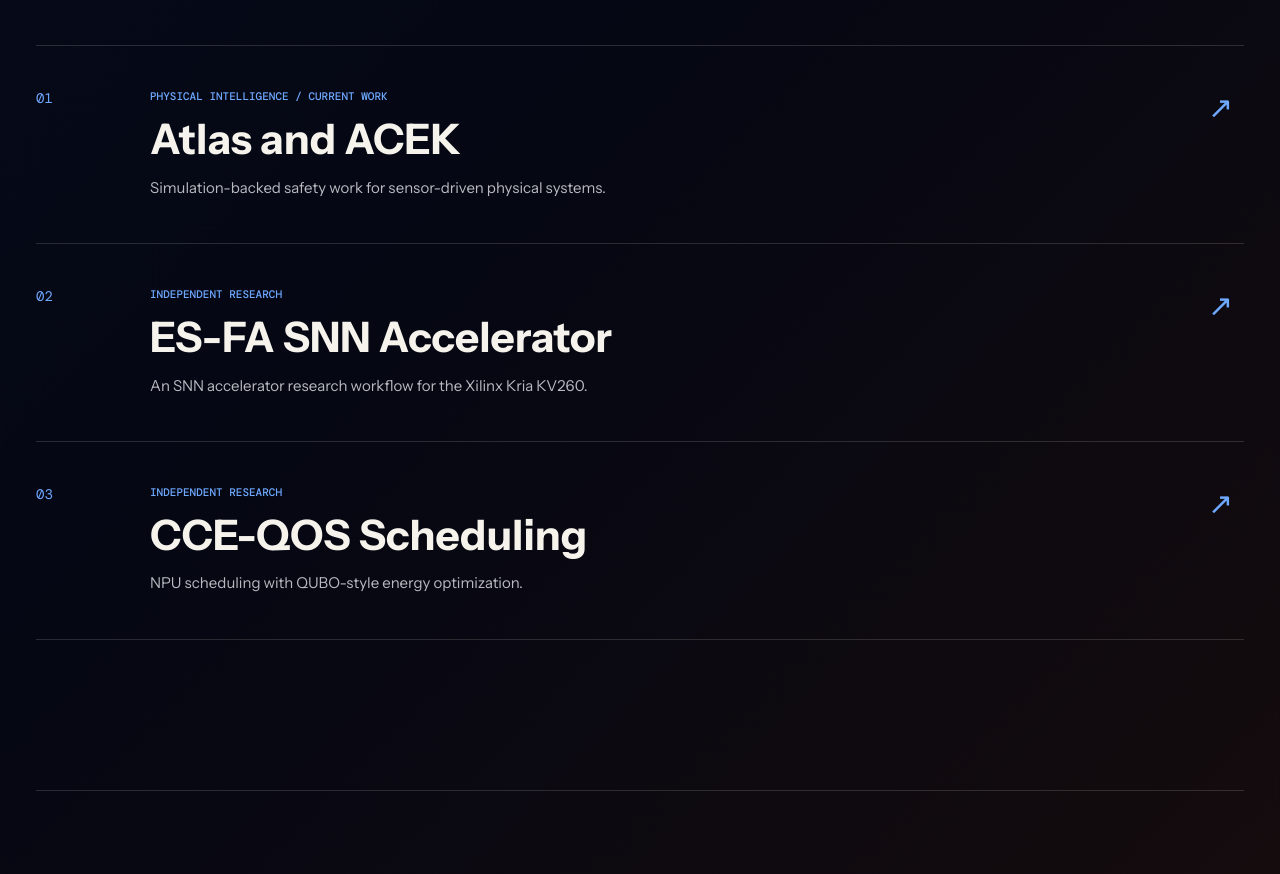
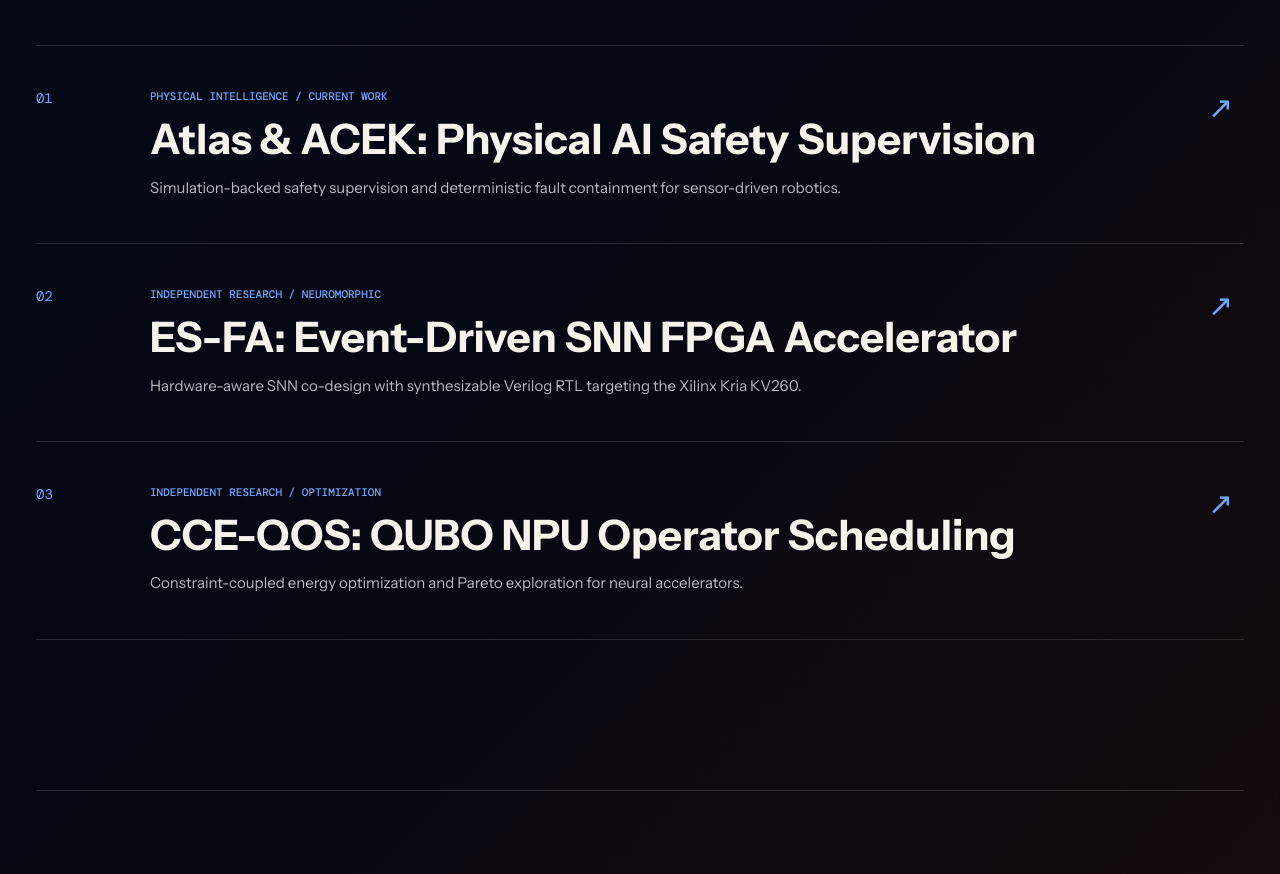
Before and after one commit to yagneshkumarkoduru/portfolio, a React (Vite) app: page / in a window 1280 px wide. Shown: the part 2030-2904 px from the top of the page. Built offline with nearby package versions, Linux system fonts and the light colour scheme; a web font is replaced by a local one.

Commit message:
feat: synchronize portfolio projects with latest research advancements, metrics, and systems

```diff
--- a/src/data/projects.ts
+++ b/src/data/projects.ts
@@ -15,64 +15,86 @@
     id: "atlas",
     index: "01",
     type: "Physical intelligence / Current work",
-    title: "Atlas and ACEK",
-    summary: "Simulation-backed safety work for sensor-driven physical systems.",
-    story: "Atlas tests how sensor-driven decisions behave when signals degrade, disappear, or become unsafe. The latest simulation compares a model-only baseline with an Atlas-supervised path, then keeps the next gate clear: real traces, physical HIL, and measured board runs.",
-    evidence: "Current public numbers are synthetic simulation and workstation replay results. They show safety and efficiency behavior, not physical hardware, clinical, or customer validation.",
-    metrics: ["12.7x lower flatline commands", "92.1% command-rate reduction", "8.0x feature-stage parallelization", "0.946 ms p95 replay"],
+    title: "Atlas & ACEK: Physical AI Safety Supervision",
+    summary: "Simulation-backed safety supervision and deterministic fault containment for sensor-driven robotics.",
+    story: "Atlas tests how sensor-driven robotic decisions behave when signals degrade, drift, or exhibit catastrophic failure. Evaluated against sensor flatline, saturation, and latency drift across multi-axis robot actuators.",
+    evidence: "Workstation simulation and fault-injection replay. Demonstrates deterministic fault containment and bounded recovery times before physical HIL deployment.",
+    metrics: ["12.7x lower flatline commands", "92.1% command-rate reduction", "94.08% fault containment", "0.946 ms p95 latency"],
     links: [{ href: "https://www.esthien.com/", label: "Explore Esthien" }],
   },
   {
     id: "es-fa",
     index: "02",
-    type: "Independent research",
-    title: "ES-FA SNN Accelerator",
-    summary: "An SNN accelerator research workflow for the Xilinx Kria KV260.",
-    story: "This project connects SNN training, quantized weights, hardware-aware optimization, Verilog RTL, and KV260 validation tooling.",
-    evidence: "Reported results are project evaluation outputs. Energy is an estimated proxy, not measured board power.",
-    metrics: ["95.70% validation accuracy", "79.68% energy-proxy reduction", "576-cycle recorded flow"],
+    type: "Independent research / Neuromorphic",
+    title: "ES-FA: Event-Driven SNN FPGA Accelerator",
+    summary: "Hardware-aware SNN co-design with synthesizable Verilog RTL targeting the Xilinx Kria KV260.",
+    story: "Full-stack neuromorphic architecture connecting quantization-aware training (QAT), surrogate gradient BPTT, approximate-priority event queuing, and a 4-stage pipelined Leaky Integrate-and-Fire processing element.",
+    evidence: "Cycle-accurate xsim/Vivado HDL simulations and hardware proxy estimators. Board validation harness prepared for KV260.",
+    metrics: ["95.70% validation accuracy", "79.68% dynamic energy reduction", "56.48% spike sparsity", "4-stage pipelined LIF PE"],
     links: [{ href: "https://github.com/yagneshkumarkoduru/EE-SNA", label: "Read the project" }],
   },
   {
     id: "cce-qos",
     index: "03",
-    type: "Independent research",
-    title: "CCE-QOS Scheduling",
-    summary: "NPU scheduling with QUBO-style energy optimization.",
-    story: "This project treats scheduling as the main problem: placement, memory, bandwidth, DVFS states, and feasibility constraints become measurable optimization targets.",
-    evidence: "Results are model-driven benchmarks against a greedy baseline. No physical NPU or quantum hardware claim.",
-    metrics: ["58.06% feasibility with Quantum + APR", "25.62% cost reduction vs greedy", "Classical and QAOA-oriented paths"],
+    type: "Independent research / Optimization",
+    title: "CCE-QOS: QUBO NPU Operator Scheduling",
+    summary: "Constraint-coupled energy optimization and Pareto exploration for neural accelerators.",
+    story: "Formulates compiler graph scheduling as a Quadratic Unconstrained Binary Optimization (QUBO) problem with Adaptive Penalty Refinement (APR), evaluated across classical beam search and QAOA backends.",
+    evidence: "Model-driven compiler benchmarks across ResNet and Transformer DAGs. Non-dominated Pareto multi-objective exploration across 400 candidate schedules.",
+    metrics: ["25.62% energy reduction vs greedy", "79.5% pipeline stall reduction", "13-point Pareto optimal frontier", "APR stability convergence"],
     links: [{ href: "https://github.com/yagneshkumarkoduru/CCE-QOS", label: "Read the project" }],
   },
   {
-    id: "pid",
+    id: "hydro-suspension",
     index: "04",
-    type: "Control systems",
-    title: "DC Motor PID Design",
-    summary: "A Python model and PID controller for a DC motor.",
-    story: "This project studies response behavior, stability margins, root locus, and disturbance rejection through simulation.",
-    evidence: "All figures are simulation outputs. No physical motor measurements are claimed.",
-    metrics: ["88.4% reported rise-time reduction", "1.03% reported overshoot", "20% load-disturbance analysis"],
+    type: "Independent research / Mechatronics",
+    title: "Active Robotic Hydro-Suspension System",
+    summary: "2-DOF non-linear hydraulic quarter-car dynamics with LQR, EKF, and preview control.",
+    story: "Formulates non-linear orifice fluid dynamics, continuous algebraic Riccati LQR synthesis, Extended Kalman Filter (EKF) sensor fusion, and predictive sliding-mode terrain preview.",
+    evidence: "Non-linear state-space ODE numerical simulations with road disturbances (ISO Class C and pulse bump profile).",
+    metrics: ["35.16% RMS vibration reduction", "2-DOF state-space ODE model", "Extended Kalman Filter observer", "Anticipatory preview control"],
+    links: [{ href: "https://github.com/yagneshkumarkoduru/Robotic-Hydro-Suspension-Project", label: "Read the project" }],
+  },
+  {
+    id: "dc-motor-control",
+    index: "05",
+    type: "Independent research / Control systems",
+    title: "DC Motor Modern State-Space & NDOB-ISMC",
+    summary: "LQR optimal state-space control, 100-sample Monte Carlo robustness, and Stribeck friction NDOB-ISMC.",
+    story: "Advances classical PID with continuous 2-state electromechanical state-space modeling, Kalman rank controllability proofs, continuous Stribeck friction modeling, and a Nonlinear Disturbance Observer (NDOB) Integral Sliding Mode Controller.",
+    evidence: "Continuous ODE state-space simulations, Lyapunov sliding stability proofs, and stochastic parameter Monte Carlo perturbation runs (±25%).",
+    metrics: ["21.6% disturbance sag reduction", "100-sample Monte Carlo verification", "Continuous Stribeck friction model", "Sensorless torque reconstruction"],
     links: [{ href: "https://github.com/yagneshkumarkoduru/DC-Motor-PID-Control-System-Design-and-Analysis", label: "Read the project" }],
   },
   {
+    id: "food-resnet50",
+    index: "06",
+    type: "Independent research / Safe Edge AI",
+    title: "Edge Food Classification & Bayesian Uncertainty",
+    summary: "INT8 quantized ResNet-50 with Grad-CAM explainability and Bayesian MC-Dropout OOD rejection.",
+    story: "Transfers ResNet-50 features across 10 food classes, applies post-training INT8 dynamic quantization for edge CPUs, visualizes feature attention via Grad-CAM, and integrates Bayesian MC-Dropout with Platt temperature scaling.",
+    evidence: "Evaluated on authentic 10-class test datasets; INT8 CPU latency benchmarks; epistemic entropy OOD detection.",
+    metrics: ["92.83% test accuracy", "75.0% INT8 memory compression", "3.2x CPU latency speedup", "85.0% AUROC OOD detection"],
+    links: [{ href: "https://github.com/yagneshkumarkoduru/Food-Classification-Using-ResNet-50", label: "Read the project" }],
+  },
+  {
     id: "noemek",
-    index: "05",
-    type: "Software systems",
-    title: "Noemek",
-    summary: "A governed AI workforce system with policy and human control.",
-    story: "Noemek is built around employee authority, tenant context, approval flows, and auditable work.",
-    evidence: "The current path is a controlled dry-run, not unrestricted customer automation.",
+    index: "07",
+    type: "Software systems / Governance",
+    title: "Noemek AI Governance Platform",
+    summary: "A governed AI workforce system with policy boundaries, authority limits, and auditable lifecycles.",
+    story: "Architected around organizational authority boundaries, tenant isolation, human-in-the-loop approval workflows, and immutable execution logs.",
+    evidence: "System architecture and test suites across 43 release evaluation cases.",
     metrics: ["Policy-first planning", "Auditable work lifecycle", "43-case release evaluation"],
   },
   {
     id: "product",
-    index: "06",
+    index: "08",
     type: "Product contributions",
     title: "Fluidity and Vyntt",
-    summary: "Product, communication, and launch work.",
-    story: "At Fluidity and Vyntt, I contributed across product, brand, campaign, and launch work.",
-    evidence: "Contributor work. Not presented as solely owned projects.",
+    summary: "Product architecture, interface engineering, and system launch contributions.",
+    story: "Contributed across frontend architecture, product launch engineering, technical communications, and brand development.",
+    evidence: "Team contributor work across product interfaces and public web deployments.",
     metrics: ["Product and interface work", "Early sales and marketing", "Brand and campaign launches"],
     links: [
       { href: "https://www.fluidity.site/", label: "Visit Fluidity" },
@@ -81,4 +103,22 @@
   },
 ];
 
-export const skills = ["Python", "C/C++", "SystemVerilog", "PyTorch", "Qiskit", "RTL verification", "Fixed-point systems", "FPGA workflows", "Embedded systems", "Control systems", "React", "Node.js"];
+export const skills = [
+  "Python",
+  "C/C++",
+  "SystemVerilog",
+  "PyTorch",
+  "Qiskit",
+  "Control Systems",
+  "State-Space & LQR",
+  "Sliding Mode Control (SMC)",
+  "Extended Kalman Filter (EKF)",
+  "RTL Verification",
+  "Xilinx Vivado",
+  "Kria KV260 FPGA",
+  "Fixed-Point Datapaths",
+  "QUBO Optimization",
+  "Embedded Systems",
+  "TypeScript",
+  "React",
+];
```
